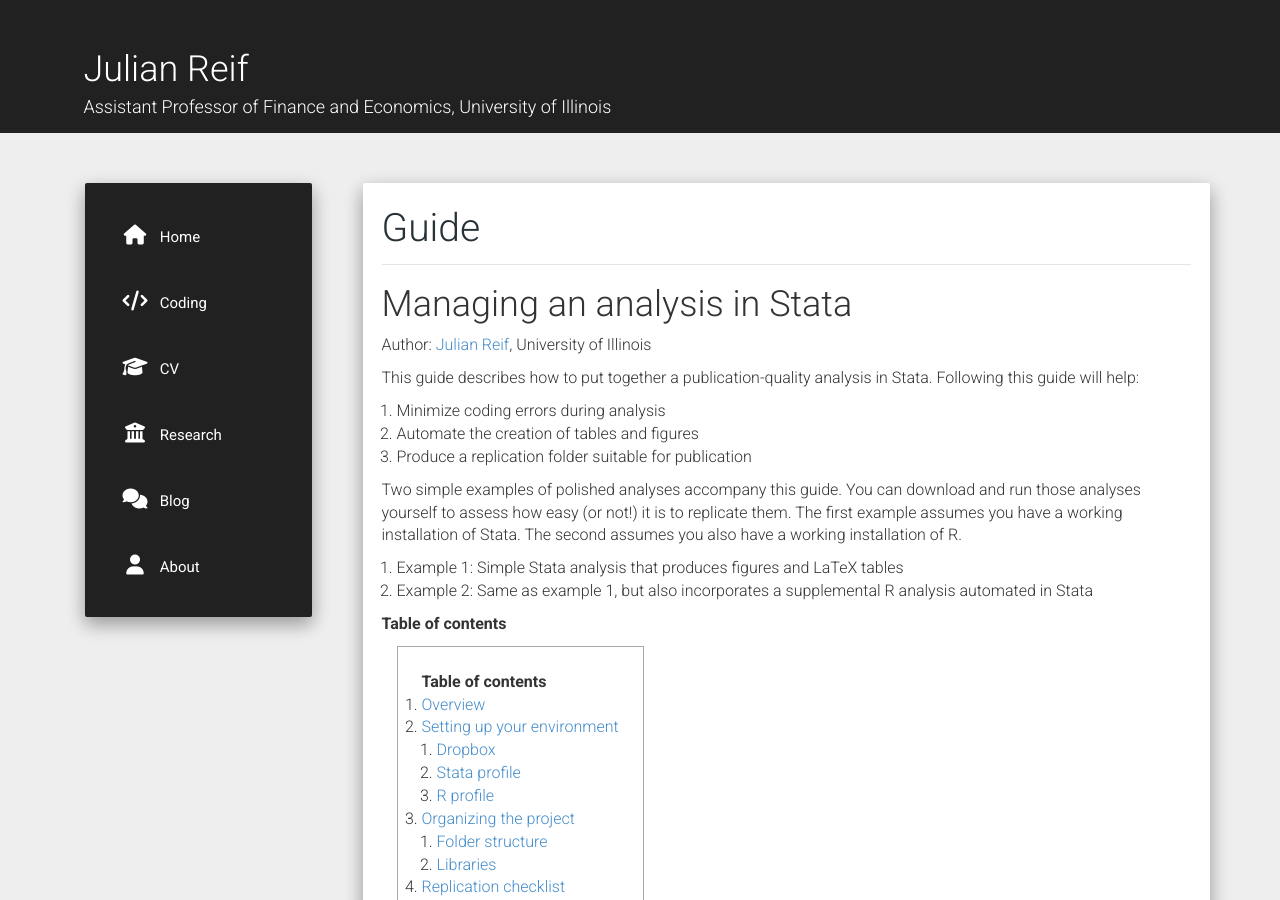
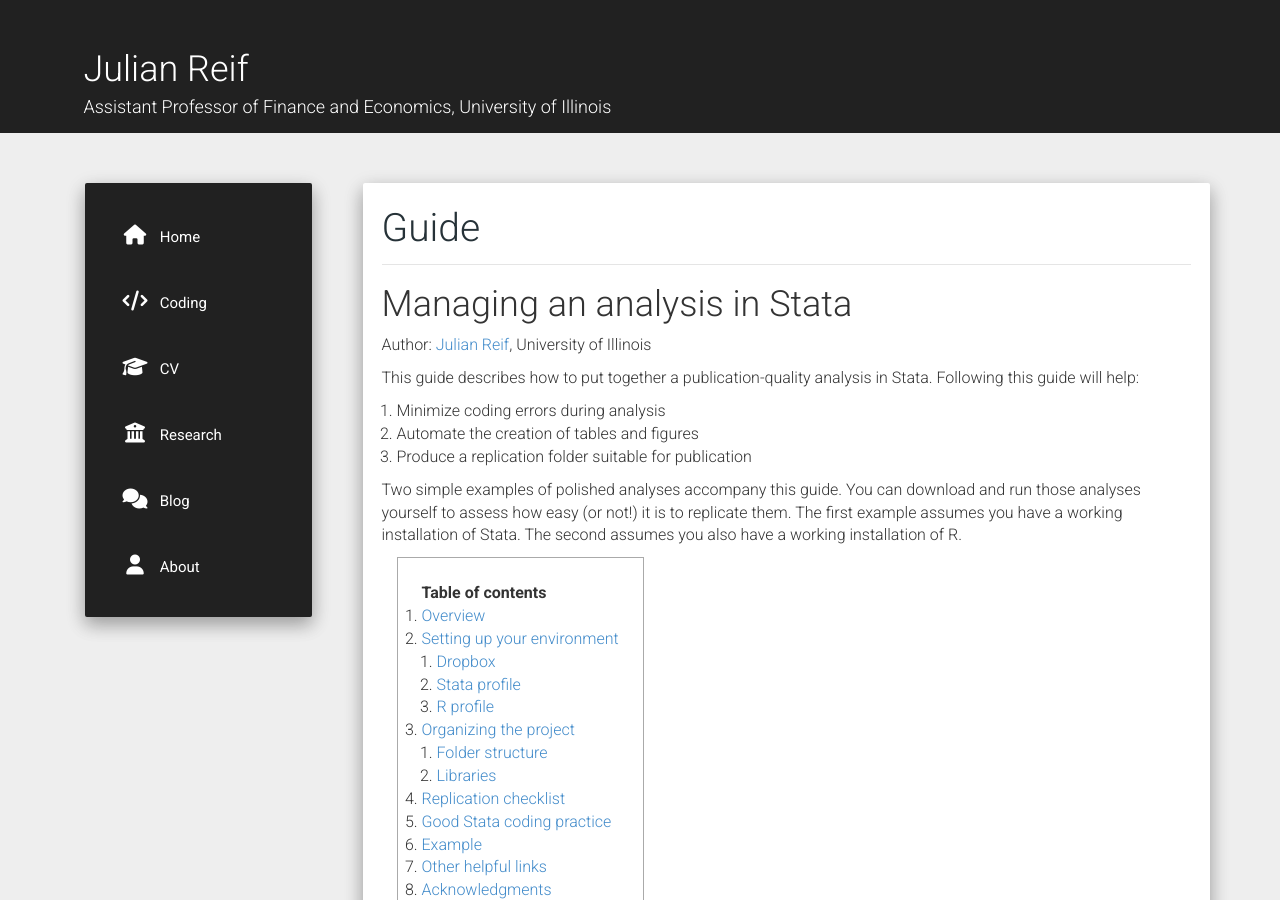
Before and after one commit to reifjulian/reifjulian.github.io, a Jekyll site: the page built from guide.md, in a window 1280 px wide and 900 px high. Built offline with Jekyll 4.4.1, drawn with Linux system fonts in a browser that asks for light colours; nearby versions of some CDN libraries; comment, search, counter and statistics services are not loaded.

Commit message:
Update guide.md

```diff
--- a/guide.md
+++ b/guide.md
@@ -17,8 +17,6 @@ This guide describes how to put together a publication-quality analysis in Stata
 Two simple examples of polished analyses accompany this guide. You can download and run those analyses yourself to assess how easy (or not!) it is to replicate them. The first example assumes you have a working installation of Stata. The second assumes you also have a working installation of R.
 1. Example 1: Simple Stata analysis that produces figures and LaTeX tables
 1. Example 2: Same as example 1, but also incorporates a supplemental R analysis automated in Stata
-
-**Table of contents**
 
 1. toc1
 {:toc}
```
